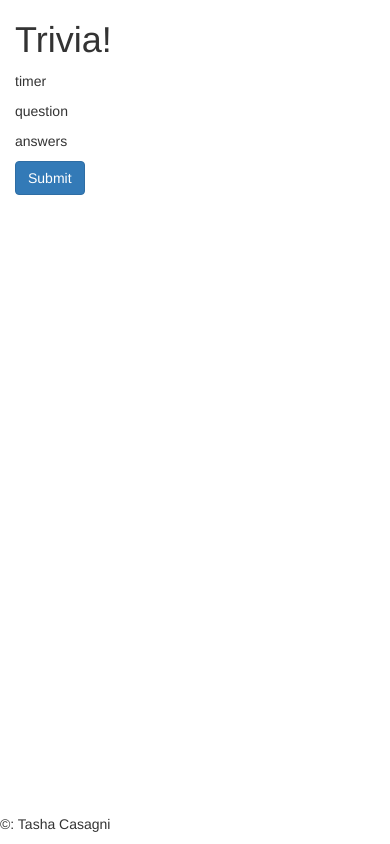
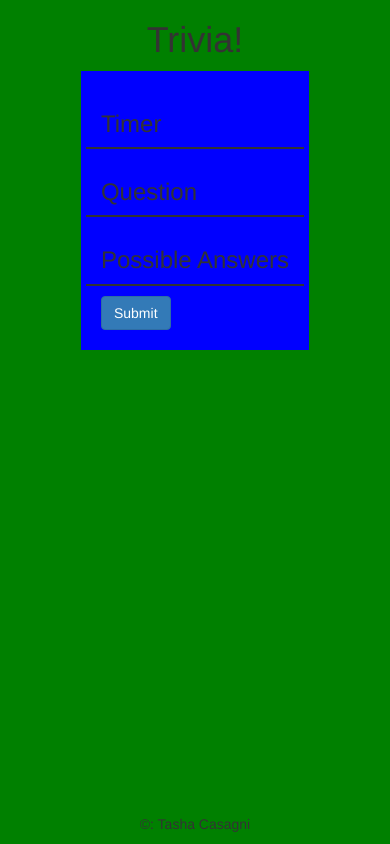
Before and after one commit to Tasha-GitHub/Trivia-Game, a PHP site: page /index.html in a window 390 px wide. Run offline with PHP 8.4, Linux system fonts and the light colour scheme.

Commit message:
updated it to listen for user clicks on possible answers

```diff
--- a/assets/css/style.css
+++ b/assets/css/style.css
@@ -7,10 +7,11 @@ body {
   min-height: 100%;
   display: flex;
   flex-direction: column;
+  background-color: green;
 
 }
 
-.container-fluid{
+.content{
 	min-height: 100%;
 	display: flex;
 	flex-direction: column;
@@ -22,3 +23,18 @@ body {
 }
 
 /*---------------*/
+
+.mainsection{
+	background-color: blue;
+	padding: 20px;
+}
+
+h1{
+	text-align: center;
+}
+
+#answers, #question, #timer {
+	border-style: solid none none none;
+	border-width: 2px;
+	padding-top: 10px;
+}
--- a/assets/javascript/game.js
+++ b/assets/javascript/game.js
@@ -0,0 +1,127 @@
+// global variables
+var questions = {
+	q1 : [ "what color is purple","orange", "green", "purple", "pink" ],
+	q2 : ["what is your favorite thing", "peaches", "plums", "oranges", "apricots"],
+	q3 : ["what is your favorite dog", "cat", "dog"]
+}
+
+var correctAnswer = {
+	q1 : "a1",
+	q2 : "a2",
+	q3 : "a3"
+
+}
+
+var timer;
+var interval;
+var timeToAnswer = 10;
+var counter = timeToAnswer;
+var questionAnswered =1;
+var answersCorrect = 0;
+var answersWrong = 0;
+var answersBlank = 0;
+
+
+$(document).ready(function(){
+	//counts down the timer on UI
+	function decrement(){
+		counter--;
+		$("#timer").html(counter + " seconds left");
+
+	}
+	//initializes the timer and starts count
+	function timerInit(){
+		timer = setTimeout(timeUp, timeToAnswer*1000);
+	}
+
+	//initalizes the interval and starts count
+	function intervalInit(){
+		interval = setInterval(decrement, timeToAnswer*100);
+	}
+
+	//initalize game
+	function gameInit(){
+		//set up timer view
+		$("#timer").append( timeToAnswer + " seconds left");
+		//pull first question
+		$("#question").append(questions.q1[0]);
+
+		//generate a list of possible answers for first question
+		for(var i = 1; i < questions.q1.length; i++) {
+		$("#answers").append("<div class=\"choices\">"+questions.q1[i]+"</div>");
+		}
+		timerInit();
+		intervalInit();
+	}
+	//loads next quetion and resets
+	function nextQuesiton(){
+		questionAnswered++;
+
+		// if there are no more questions left end game and give score
+		if(questionAnswered > Object.keys(questions).length /*length of object*/){
+			gameOver();
+			clearInterval(interval);
+		} else{
+			//restart timer and ask next question
+			//move to next question
+			console.log(questionAnswered);
+			$("#question").html(questions["q" + questionAnswered][0]);
+			//clears out old answers
+			$("#answers").empty();
+
+			//generate a list of possible answers for first question
+			for(var i = 1; i < questions["q" + questionAnswered].length; i++) {
+			$("#answers").append("<div class = \"choices\">"+questions["q" + questionAnswered][i]+"</div>");
+			}
+
+			//clear countdown and restart
+			clearInterval(interval);
+			counter = timeToAnswer;
+			$("#timer").html(timeToAnswer + " seconds left");
+			intervalInit();
+			timerInit();
+
+		}
+
+	}
+
+	// what happens when game over is triggered
+	function gameOver(){
+		clearInterval(interval);
+		clearTimeout(timer);
+		$(".mainsection").empty();
+		$(".mainsection").append("<div> Questions Correct " + answersCorrect + "</div");
+		$(".mainsection").append("<div> Questions Incorrect " + answersWrong + "</div");
+		$(".mainsection").append("<div> Questions Blank " + answersBlank + "</div");
+	}
+
+	// game starts when start button is pushed
+	$("#start").on("click", function(){
+		//clear out start button
+		$("#start").remove();
+		//run itialize function
+		gameInit();
+
+	});
+
+
+	//when player chooses question
+	$("section").on("click", ".choices" ,function(){
+		nextQuesiton();
+		console.log(this);
+
+
+
+	});
+
+	function timeUp(){
+		answersBlank++;
+		nextQuesiton();
+
+	}
+
+
+
+
+
+});
--- a/index.html
+++ b/index.html
@@ -5,6 +5,7 @@
 	<link rel="stylesheet" type="text/css" href="assets/css/reset.css">
 	<link rel="stylesheet" type="text/css" href="https://maxcdn.bootstrapcdn.com/bootstrap/3.3.7/css/bootstrap.min.css">
 	<link rel="stylesheet" type="text/css" href="assets/css/style.css">
+	<script src="https://code.jquery.com/jquery-2.2.0.js"></script>
 </head>
 <body>
 	<div class="content">
@@ -17,25 +18,40 @@
 			<div class="row">
 				<div class="col-md-2">
 				</div>
-				<section class= "col-md-8">
+				<section class= "col-md-8 mainsection">
 					<div class="row">
 						<div class="col-md-12">
-							<p>timer</p>
+							<h3> Timer </h3>
+						</div>
+					</div>
+					<div class="row">
+						<div class="col-md-12" id = "timer">
+
 						</div>
 					</div>
 					<div class="row">
 						<div class="col-md-12">
-							<p>question</p>
+							<h3> Question </h3>
+						</div>
+					</div>
+					<div class="row">
+						<div class="col-md-12" id = "question">
+
 						</div>
 					</div>
 					<div class="row">
 						<div class="col-md-12">
-							<p>answers</p>
+							<h3> Possible Answers </h3>
+						</div>
+					</div>
+					<div class="row">
+						<div class="col-md-12" id = "answers">
+
 						</div>
 					</div>
 					<div class="row">
 						<div class="col-md-12">
-							<button class="btn btn-primary"> Submit</button>
+							<button class="btn btn-primary" id = "start"> Submit</button>
 						</div>
 					</div>
 				</section>
@@ -44,10 +60,13 @@
 			</div>
 		</div>
 	</div>
-	<footer class="row">
-		<div class="col-md-12">
-			<p> &copy;: Tasha Casagni </p>
-		</div>
-	</footer>
+	<div class="container-fluid">
+		<footer class="row">
+			<div class="col-md-12">
+				<p> &copy;: Tasha Casagni </p>
+			</div>
+		</footer>
+		<script type="text/javascript" src = assets/javascript/game.js></script>
+	</div>
 </body>
 </html>
```
